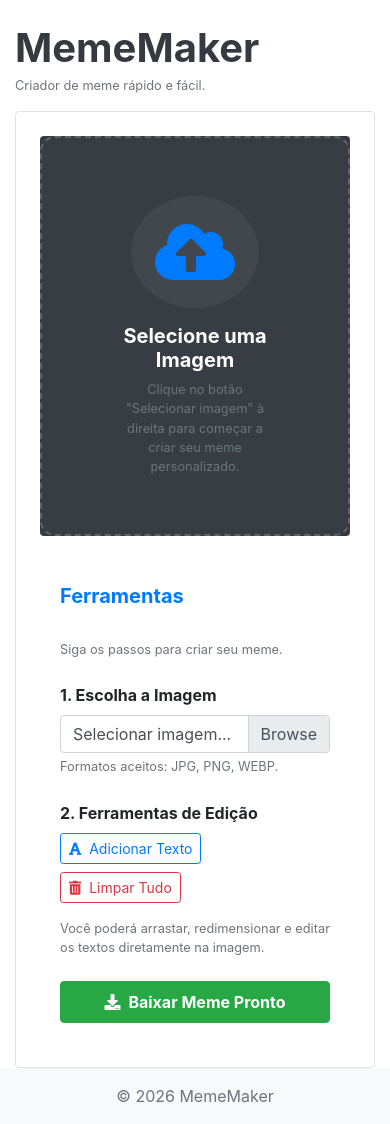
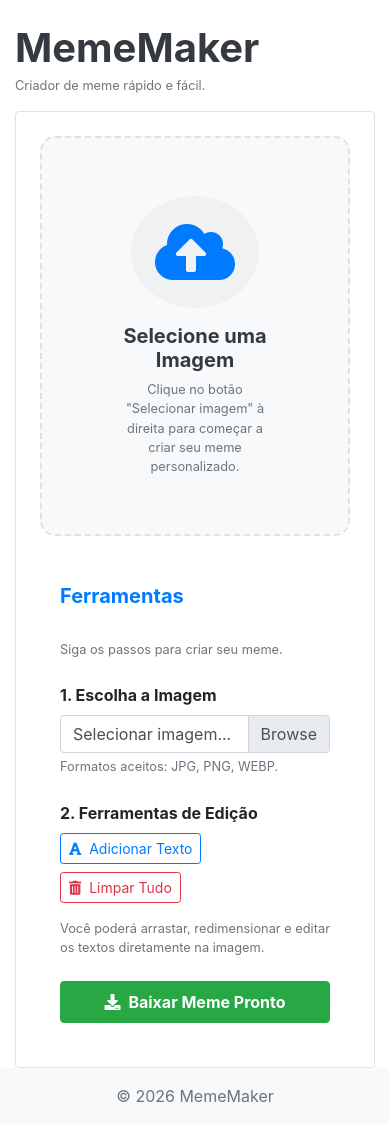
Before and after one commit to Icarolhl/MemeMaker, a Django app: page / in a window 390 px wide. Shown: the part 56-1180 px from the top of the page. Run offline with Django 5.2, Linux system fonts and the light colour scheme; some libraries are stand-ins or nearby versions.

Commit message:
refactor: improve meme editor UI and fix file input overflow
- Remove background from image preview box for a cleaner look with narrow images.
- Truncate long file names in the custom file input with an ellipsis to prevent UI overflow.
- Ensure the preview image is responsive with maxWidth: 100% and height: auto.
- Clean up the placeholder styling with lighter tones.

```diff
--- a/src/templates/partials/_home.html
+++ b/src/templates/partials/_home.html
@@ -14,22 +14,21 @@
         <div class="row">
             <!-- Área de Visualização (Preview) -->
             <div class="col-lg-8">
-                <div id="meme-preview-container" class="card shadow-sm border-0 bg-dark text-white text-center d-flex flex-column h-100" style="transition: all 0.3s ease; min-height: 400px;">
-                    <div class="card-body d-flex flex-column align-items-center justify-content-center w-100 flex-grow-1 p-0">
-                        <div id="meme-preview-area" class="w-100 h-100 d-flex align-items-center justify-content-center flex-grow-1">
+                <div id="meme-preview-container" class="border-0 text-center d-flex flex-column h-100" style="transition: all 0.3s ease; min-height: 400px; background: transparent;">
+                    <div class="card-body d-flex flex-column align-items-center justify-content-center w-100 flex-grow-1 p-0" style="background: transparent;">
+                        <div id="meme-preview-area" class="w-100 h-100 d-flex align-items-center justify-content-center flex-grow-1" style="background: transparent;">
                             <!-- Placeholder da Imagem (UX Melhorada) -->
-                            <div id="placeholder-content" class="text-center p-5 w-100 h-100 d-flex flex-column align-items-center justify-content-center" style="border: 2px dashed rgba(255,255,255,0.2); border-radius: 15px; background: rgba(255,255,255,0.02); transition: all 0.3s ease;">
-                                <div class="icon-wrapper mb-3 p-4 rounded-circle" style="background: rgba(255,255,255,0.05);">
+                            <div id="placeholder-content" class="text-center p-5 w-100 h-100 d-flex flex-column align-items-center justify-content-center" style="border: 2px dashed #dee2e6; border-radius: 15px; background: #f8f9fa; transition: all 0.3s ease;">
+                                <div class="icon-wrapper mb-3 p-4 rounded-circle" style="background: rgba(0,0,0,0.03);">
                                     <i class="fas fa-cloud-upload-alt fa-4x text-primary opacity-75"></i>
                                 </div>
-                                <h5 class="font-weight-bold text-white mb-2">Selecione uma Imagem</h5>
+                                <h5 class="font-weight-bold text-dark mb-2">Selecione uma Imagem</h5>
                                 <p class="mb-0 text-muted small px-4">Clique no botão "Selecionar imagem" à direita para começar a criar seu meme personalizado.</p>
                             </div>
                         </div>
                     </div>
                 </div>
             </div>
-
             <!-- Ferramentas de Edição -->
             <div class="col-lg-4 mt-4 mt-lg-0">
                 <div class="card shadow-sm border-0 h-100">
--- a/src/templates/static/assets/custom/css/style.css
+++ b/src/templates/static/assets/custom/css/style.css
@@ -0,0 +1,6 @@
+/* Truncate long file names in Bootstrap 4 custom-file-input */
+.custom-file-label {
+    overflow: hidden;
+    text-overflow: ellipsis;
+    white-space: nowrap;
+}
--- a/src/templates/static/assets/custom/js/scripts.js
+++ b/src/templates/static/assets/custom/js/scripts.js
@@ -67,11 +67,6 @@ document.addEventListener('DOMContentLoaded', () => {
                 reader.onerror = () => showAlert('Erro ao ler arquivo.', 'danger');
 
                 reader.onload = function(e) {
-                    if (memePreviewContainer) {
-                        memePreviewContainer.classList.remove('bg-dark', 'text-white');
-                        memePreviewContainer.classList.add('bg-light');
-                    }
-
                     // Limpa e insere preview
                     while (memePreviewArea.firstChild) {
                         memePreviewArea.removeChild(memePreviewArea.firstChild);
@@ -83,6 +78,8 @@ document.addEventListener('DOMContentLoaded', () => {
                     img.className = 'shadow-lg img-fluid';
                     img.style.display = 'block';
                     img.style.margin = '0 auto';
+                    img.style.maxWidth = '100%';
+                    img.style.height = 'auto';
 
                     memePreviewArea.appendChild(img);
                 };
```
